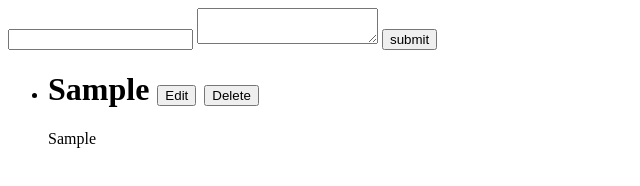
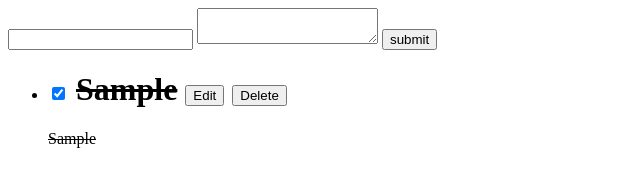
Before and after one commit to mehakghous/todo-app-js, a plain HTML site: page index.html in a window 1280 px wide. Both pictures are taken after typing "Sample", "Sample" into the empty fields and a click on the button "submit". Shown: the whole page, without its empty margins (0-640 px from the left). Drawn offline with Linux system fonts and the light colour scheme.

Commit message:
done and undone implemented

```diff
--- a/index.html
+++ b/index.html
@@ -5,6 +5,11 @@
     <meta http-equiv="X-UA-Compatible" content="IE=edge">
     <meta name="viewport" content="width=device-width, initial-scale=1.0">
     <title>Document</title>
+    <style>
+        .done-todo{
+            text-decoration: line-through;
+        }
+    </style>
 </head>
 <body>
     <form onsubmit="onTodoSubmit(this)" id="todo-form" action="javascript:void(0);">
--- a/index.js
+++ b/index.js
@@ -7,20 +7,29 @@ let editTodoIndex = -1;
 function renderTodoList() {
     todoList.innerHTML = '';
     for (var i = 0; i < todos.length; i++) {
+        const todo = todos[i];
+        const checkedClass = todo.completed ? 'class="done-todo"' : '';
         todoList.innerHTML += `
         <li>
             <h1>
-            ${todos[i].title}
+            <input type='checkbox' onchange="toggleTodo(${i})" ${todo.completed && 'checked'} />
+            <span ${checkedClass}>${todo.title}</span>
             <button onclick="editTodo(${i})">Edit</button>
             <button onclick="deleteTodo(${i})">Delete</button>
             </h1>
-            <p>${todos[i].description}</p>
+            <p ${checkedClass}>${todo.description}</p>
         </li>`;
 
     }
 }
 
 renderTodoList();
+
+function toggleTodo(i) {
+    todos[i].completed = !todos[i].completed
+    setTodos()
+    renderTodoList();
+}
 
 function onTodoSubmit(form) {
     let formData = new FormData(form);
@@ -32,6 +41,7 @@ function onTodoSubmit(form) {
     const todo = {
         title: formData.get('todo-title'),
         description: formData.get('todo-description'),
+        completed: true
     }
 
     if (editTodoIndex !== -1) {
@@ -63,6 +73,10 @@ function setTodos() {
 }
 
 function editTodo(i) {
+    if(todos[i].completed){
+        alert('completed todo cannot be edited!')
+        return;
+    }
     const form = document.getElementById('todo-form');
     form['todo-title'].value = todos[i].title;
     form['todo-description'].value = todos[i].description;
```
